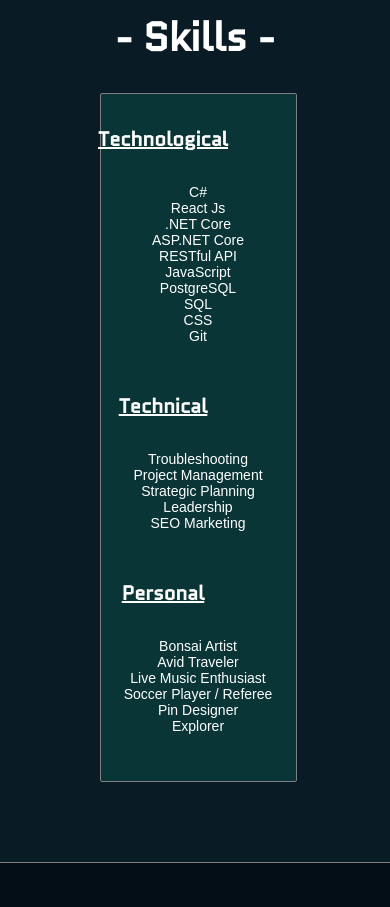
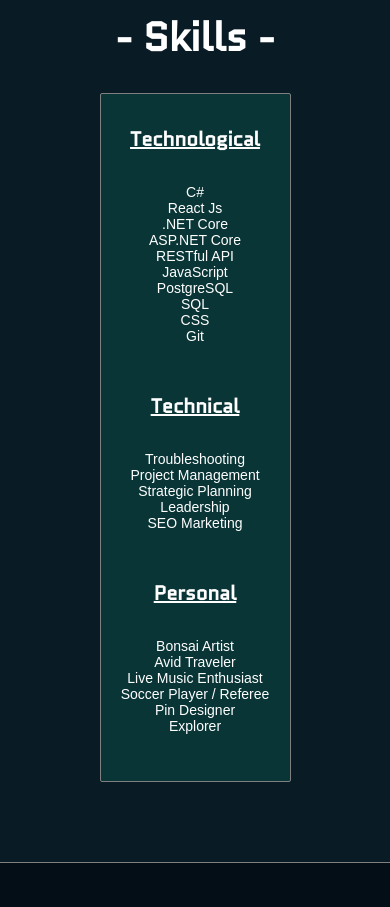
Before and after one commit to swander926/portfolio, a React (Create React App) app: page / in a window 390 px wide. Shown: the part 3700-4607 px from the top of the page. Built offline with nearby package versions, Linux system fonts and the light colour scheme.

Commit message:
Skills CSS

```diff
--- a/src/index.css
+++ b/src/index.css
@@ -157,6 +157,10 @@ margin-left: 1px;
   text-align: center;
   list-style: none;
   /* margin-left: 0; */
+  }
+
+  .skillsColumn p {
+    margin-right: 0;
   }
 
 }
```
